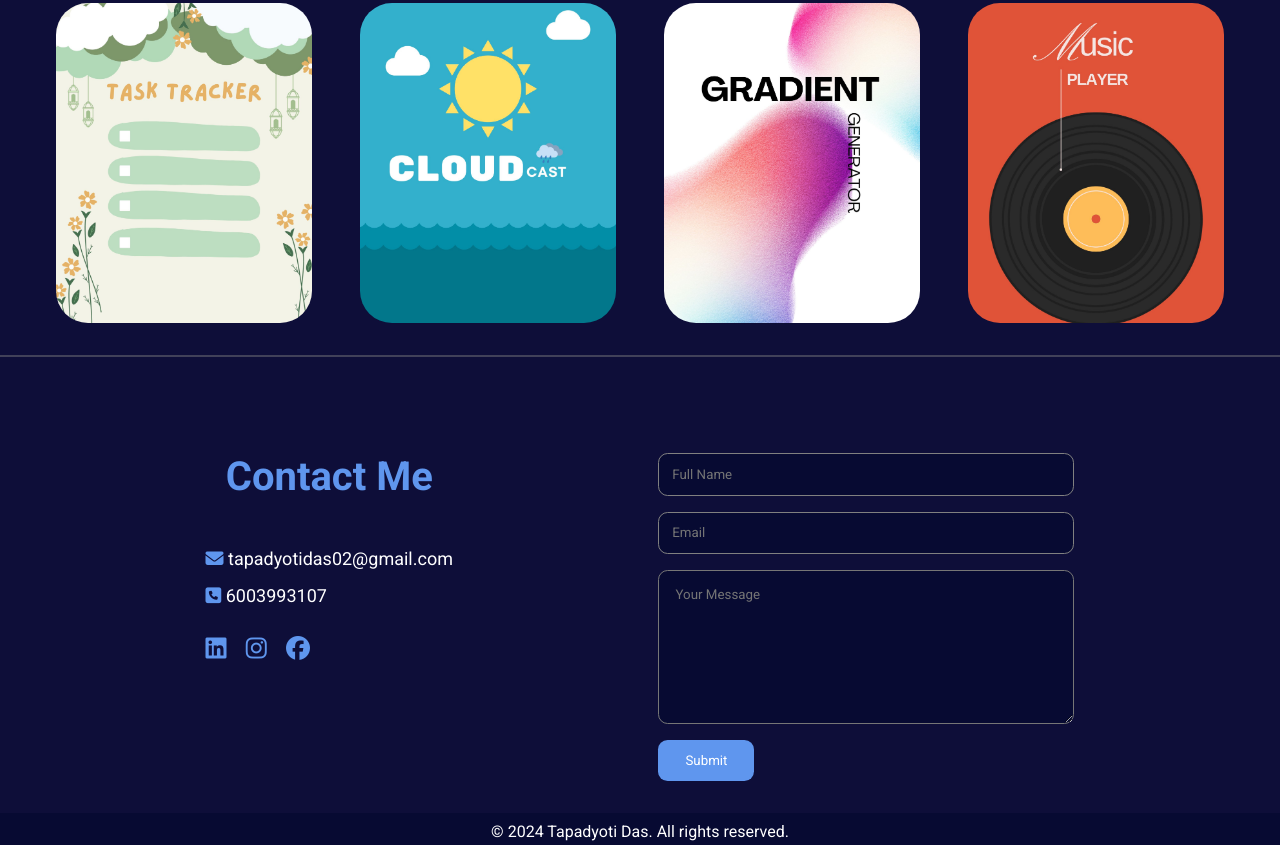
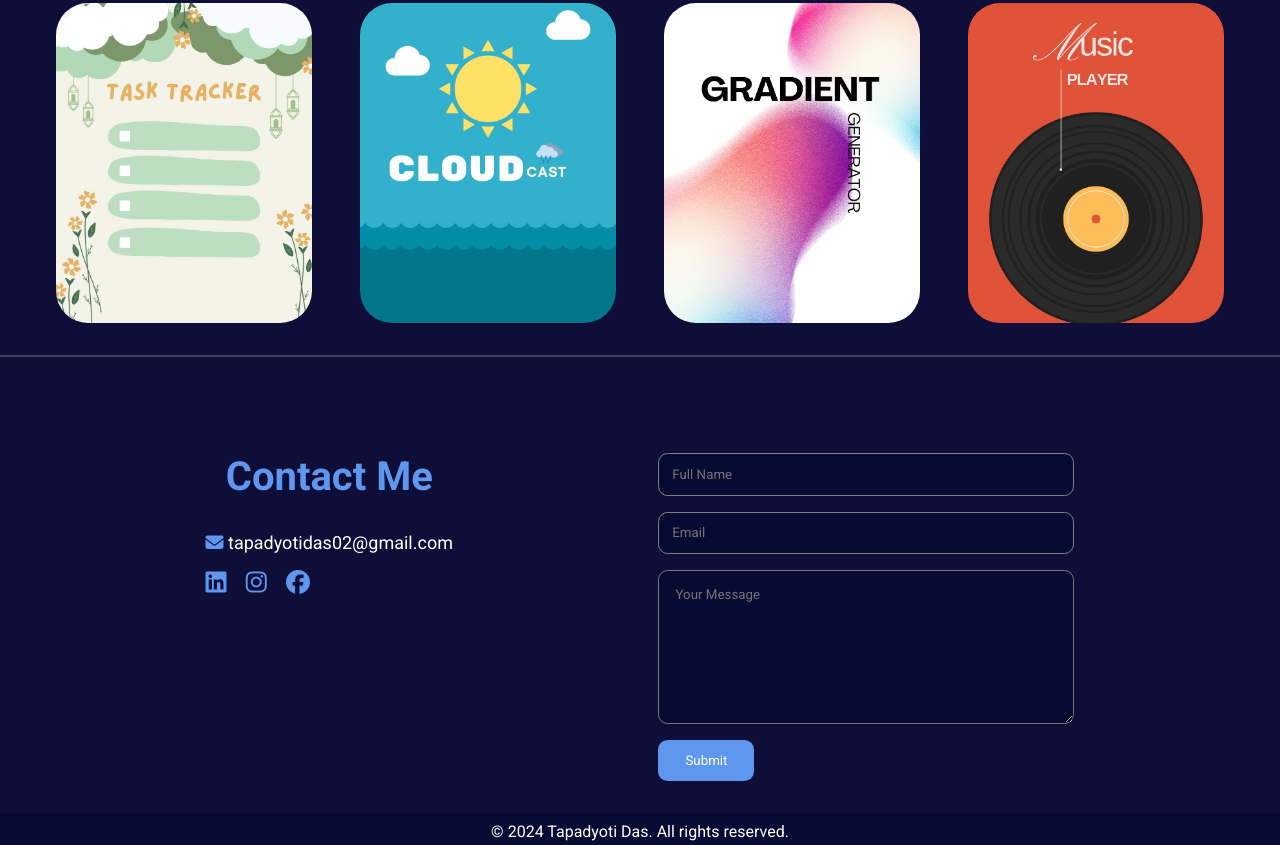
Before and after one commit to tapadyoti/CodSoft, a plain HTML site: page Portfolio/index.html in a window 1280 px wide. Shown: the part 1412-2257 px from the top of the page. Drawn offline with Linux system fonts and the light colour scheme; a web font is replaced by a local one.

Commit message:
resume updated

```diff
--- a/Portfolio/index.html
+++ b/Portfolio/index.html
@@ -122,7 +122,6 @@
                <div class="email">
                 <a href="https://mail.google.com/mail/?view=cm&fs=1&to=tapadyotidas02@gmail.com" target="_blank">
                     <i class="fa-solid fa-envelope" ></i> <span> tapadyotidas02@gmail.com</span></a>
-                <p><i class="fa-solid fa-square-phone"></i> 6003993107</p>
                </div>
                <div class="socialMedia media">
                 <a href="https://www.linkedin.com/in/tapadyoti/" target="_blank"><i class="fa-brands fa-linkedin"></i></a>
--- a/Portfolio/style.css
+++ b/Portfolio/style.css
@@ -325,7 +325,7 @@ body{
     text-align: center;
 }
 .contact-left .email{
-    margin-top: 3rem;
+    margin-top: 2rem;
 }
 .contact-left .email a{
     text-decoration: none;
@@ -341,6 +341,9 @@ body{
 .contact-left .email a,p i{
     color: rgb(95, 150, 238);
 
+}
+.contact-left .media{
+    margin-top: 0;
 }
 .contact-left .media a{
     font-size: 4srem;
```
Also changed, not shown: 1 other file.
